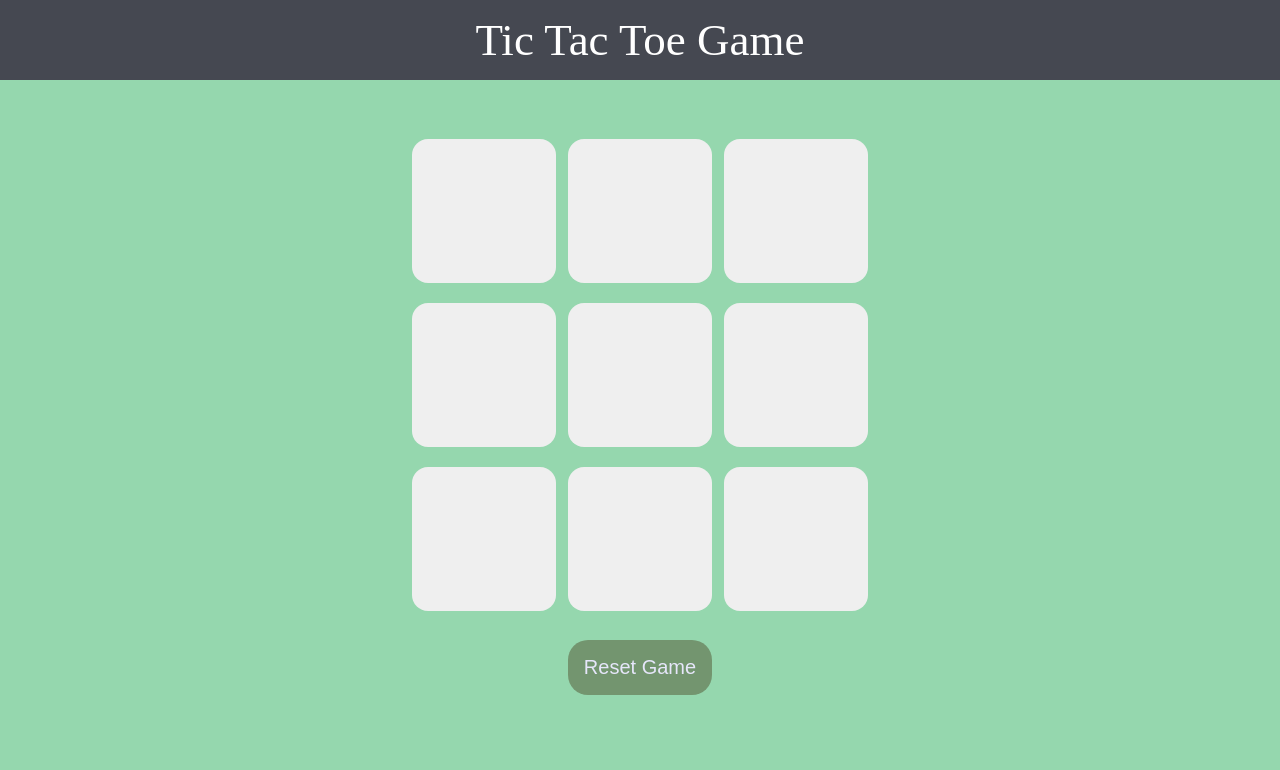
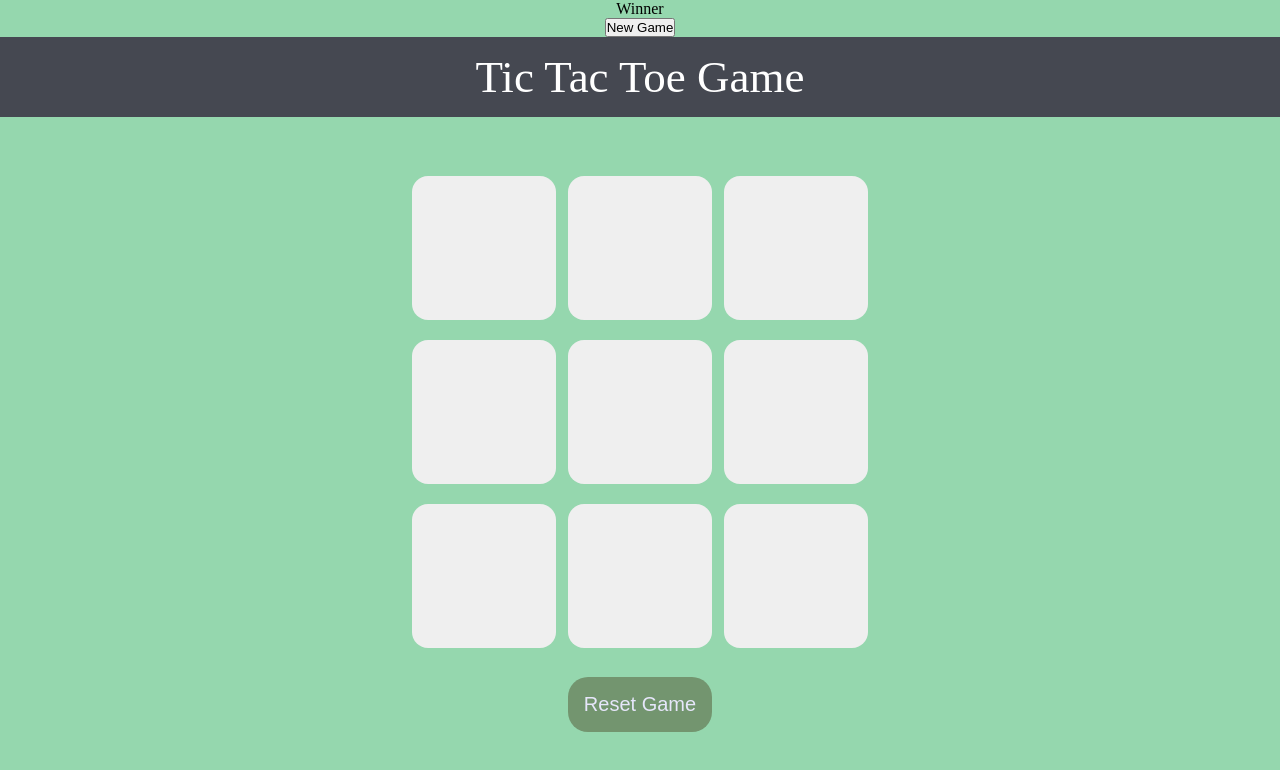
Before and after one commit to Uttamkumargupta000/Tic_Tac_Toe, a plain HTML site: page index.html in a window 1280 px wide. Drawn offline with Linux system fonts and the light colour scheme.

Commit message:
added button

```diff
--- a/index.html
+++ b/index.html
@@ -7,8 +7,11 @@
     <title>Tic Tac Toe</title>
 </head>
 <body>
+    <div class="msg-container hide">
+        <p id="msg">Winner</p>
+        <button id="new-button">New Game</button>
+    </div>
     <main>
-
         <header>
             <div class="heading">
                 Tic Tac Toe Game
```
